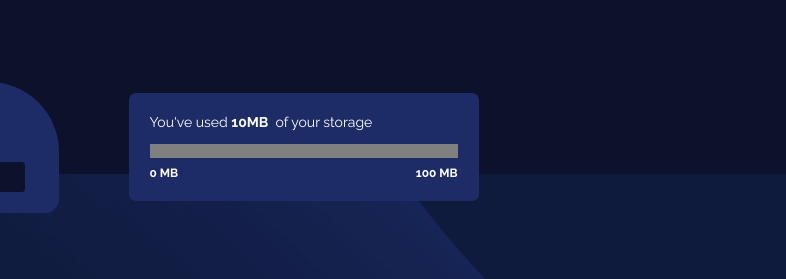
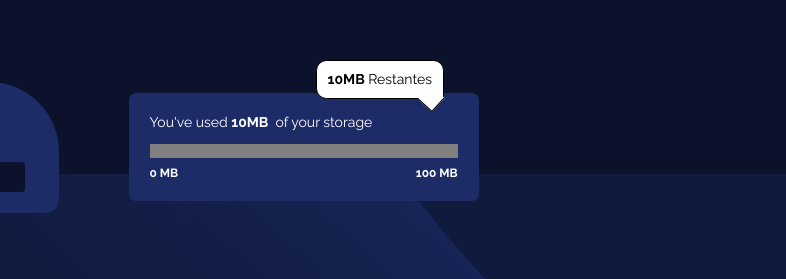
Before and after one commit to KaioAraujoDev/Fylo, a plain HTML site: page index.html in a window 1280 px wide. Shown: the part 253-532 px from the top of the page, 494-1280 px from the left. Drawn offline with Linux system fonts and the light colour scheme.

Commit message:
Criando e estilizando div de espaço restante

```diff
--- a/index.html
+++ b/index.html
@@ -34,6 +34,13 @@
                     <label >100 MB</label>
                 </div>
             </div>
+
+            <div class="divRestante">
+                <strong>
+                    <output class="outputRestante">10MB</output>
+                </strong>
+                Restantes
+            </div>
         </section>
 
     </main>
--- a/js/main.js
+++ b/js/main.js
@@ -3,6 +3,7 @@ const inputFile = document.querySelector('#arquivo');
 inputFile.addEventListener('change',(event)=>{
     const tamanho = (inputFile.files[0].size) / (1024*1024)
     exibirValor(tamanho.toFixed(2));
+    exibirRestante();
 });
 
 function exibirValor(valor){
@@ -15,3 +16,8 @@ function exibirValor(valor){
     labelValue.innerText = valor + "MB";
 
 }
+
+
+function exibirRestante(){
+
+}
--- a/scss/style.scss
+++ b/scss/style.scss
@@ -1,7 +1,8 @@
 @import url('https://fonts.googleapis.com/css2?family=Kumbh+Sans:wght@100;200;300;400;500;600;700;800;900&family=Nunito+Sans:wght@300;600;800&family=Raleway:wght@400;700&family=Space+Grotesk:wght@500&display=swap');
-*{
-    margin:0;
-    padding:0;
+
+* {
+    margin: 0;
+    padding: 0;
     box-sizing: border-box;
     vertical-align: baseline;
 }
@@ -12,15 +13,16 @@ $dark-blue: hsl(228, 56%, 26%);
 $very-dark-blue: hsl(229, 57%, 11%);
 
 
-body{
+body {
     font-family: 'Raleway', sans-serif;
     font-size: 14px;
     width: 100vw;
     height: 100vh;
     background-color: $very-dark-blue;
 }
-main{
-   background: url("../assets/img/bg-desktop.png") no-repeat bottom ;
+
+main {
+    background: url("../assets/img/bg-desktop.png") no-repeat bottom;
     background-size: contain;
     width: 100%;
     height: 100%;
@@ -29,25 +31,29 @@ main{
     justify-content: center;
 }
 
-section{
+section {
     background: hsl(228, 56%, 26%);
 }
 
-.sectionLogo{
+.sectionLogo {
     padding: 2em;
     border-radius: 1em 5em 1em 1em;
     width: 17.5em;
     margin-right: 5em;
-    .divLogo{
+
+    .divLogo {
         margin-bottom: 2em;
     }
-    .divLogo img{
+
+    .divLogo img {
         width: 50%;
     }
-    .divInputFiles input{
+
+    .divInputFiles input {
         display: none;
     }
-    .divInputFiles label{
+
+    .divInputFiles label {
         background-color: $very-dark-blue;
         color: #fff;
         padding: .5em 2em;
@@ -56,20 +62,25 @@ section{
     }
 }
 
-.sectionProgress{
+.sectionProgress {
     padding: 1.5em;
     border-radius: .5em;
     width: 25em;
-    .labelValue{
+    position: relative;
+
+    .labelValue {
         color: #fff;
     }
-    .labelValue strong{
+
+    .labelValue strong {
         margin: 0 .25em;
     }
-    .divProgress{
-        margin-top:1em;
+
+    .divProgress {
+        margin-top: 1em;
     }
-    .divProgress div{
+
+    .divProgress div {
         display: flex;
         justify-content: space-between;
         color: #fff;
@@ -77,13 +88,41 @@ section{
         font-size: .85em;
         margin-top: .5em;
     }
-    .divProgress progress{
+
+    .divProgress progress {
         width: 100%;
         background-color: yellow;
         -webkit-appearance: none;
         border-radius: 1em;
     }
-    .divProgress progress::-webkit-progress-value{
-        background: linear-gradient(to right,hsl(6, 100%, 80%),hsl(335, 100%, 65%));
+
+    .divProgress progress::-webkit-progress-value {
+        background: linear-gradient(to right, hsl(6, 100%, 80%), hsl(335, 100%, 65%));
     }
 }
+
+/**Exibição de card com valor restante de memória**/
+
+.divRestante {
+    background-color: #fff;
+    padding: .75em;
+    position: absolute;
+    border-radius: .75em .75em 0 .75em;
+    border: 1px solid black;
+    top: -30%;
+    right: 10%;
+}
+
+.divRestante::after {
+    content: '';
+    position: absolute;
+    width: 1.25em;
+    height: 1.25em;
+    bottom: -25.5%;
+    right: 2%;
+    background: #fff;
+    border-right: 1px solid black;
+    border-bottom: 1px solid black;
+    transform:rotate(42deg);
+
+}
```
Also changed, not shown: css/style.css, 1 other file. Lines whose indentation alone changed are shown as unchanged.
